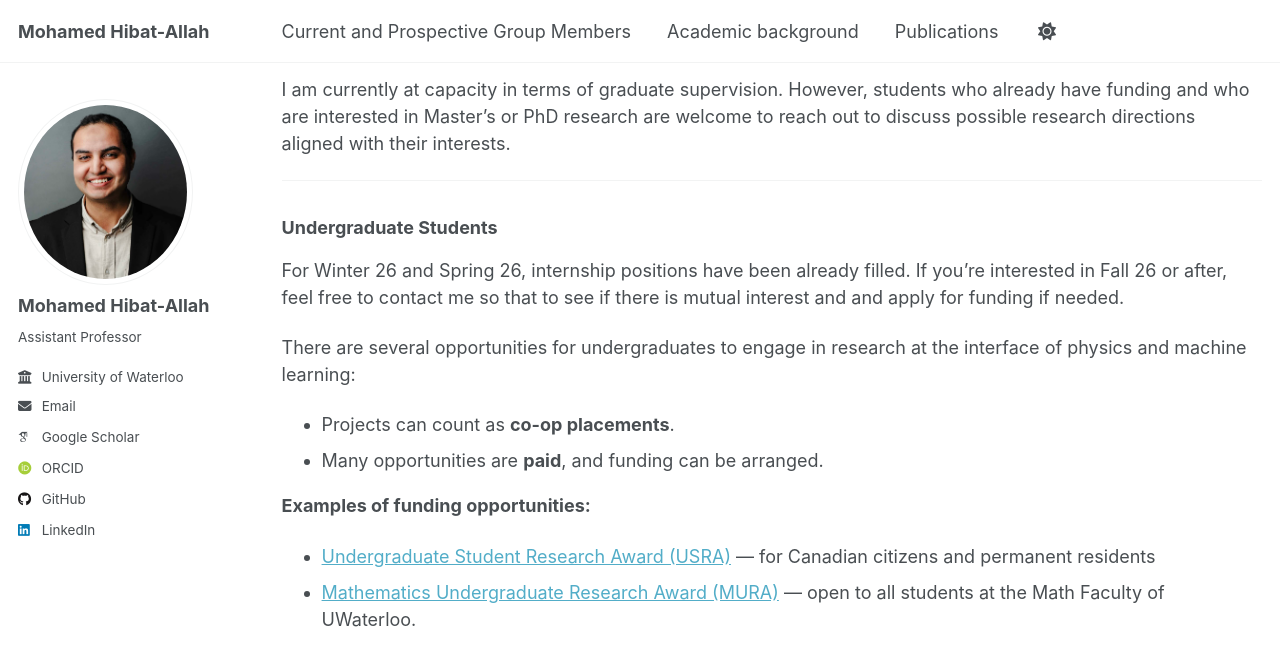
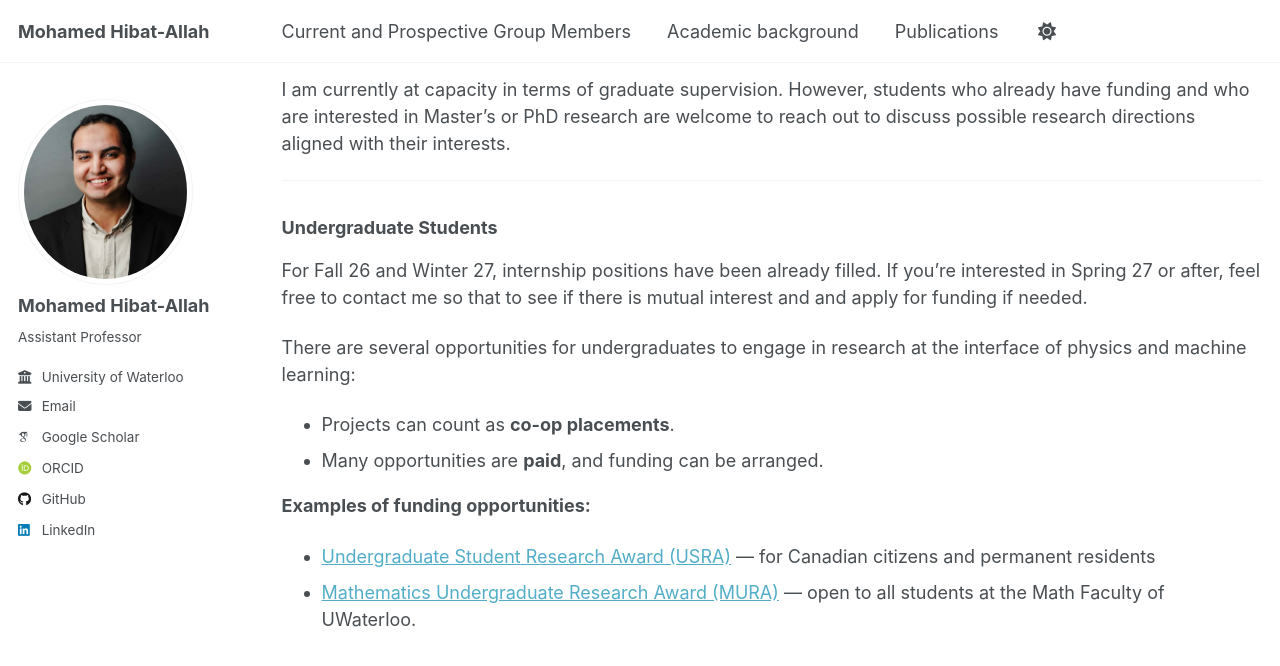
Before and after one commit to mhibatallah/mhibatallah.github.io, a Jekyll site: the page built from _pages/group.md, in a window 1280 px wide and 900 px high, scrolled down 456 px. Shown: the top 666 px of the window. Built offline with Jekyll 4.4.1, drawn with Linux system fonts in a browser that asks for light colours; some web fonts are replaced; a script that is not in the unit is left out.

Commit message:
update on undergraduate students availability

```diff
--- a/_pages/group.md
+++ b/_pages/group.md
@@ -40,7 +40,7 @@ I am currently at capacity in terms of graduate supervision. However, students w
 
 ### Undergraduate Students
 
-For Winter 26 and Spring 26, internship positions have been already filled. If you're interested in Fall 26 or after, feel free to contact me so that to see if there is mutual interest and and apply for funding if needed.
+For Fall 26 and Winter 27, internship positions have been already filled. If you're interested in Spring 27 or after, feel free to contact me so that to see if there is mutual interest and and apply for funding if needed.
 
 There are several opportunities for undergraduates to engage in research at the interface of physics and machine learning:
 
```
